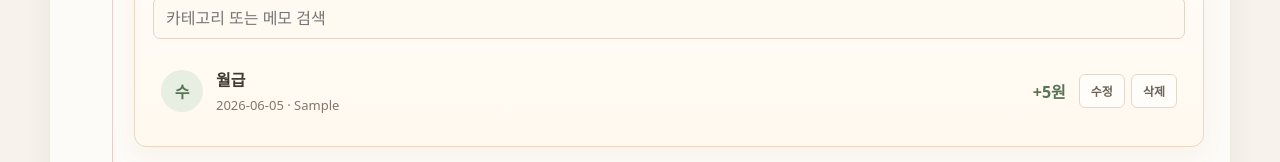
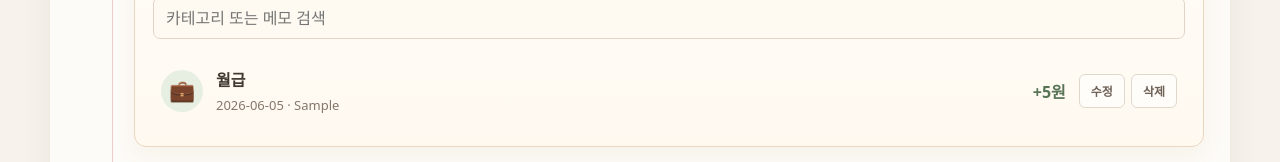
Before and after one commit to kimwaksoo/Cross, a React (Vite) app: page / in a window 1280 px wide. Both pictures are taken after typing "5", "Sample" into the empty fields and a click on the button "추가하기". Shown: the part 1202-1364 px from the top of the page. Built offline with nearby package versions, Linux system fonts and the light colour scheme.

Commit message:
update code

```diff
--- a/src/App.css
+++ b/src/App.css
@@ -447,6 +447,11 @@ select:focus {
   font-weight: 900;
 }
 
+.badgeIcon {
+  font-size: 21px;
+  line-height: 1;
+}
+
 .badge.income {
   color: #587456;
   background: #e7efe3;
--- a/src/App.tsx
+++ b/src/App.tsx
@@ -13,6 +13,7 @@ const STORAGE_KEY = "moneychecks-transactions";
 
 export default function App() {
 
+  // ★ AI 활용 부분 ★ 한국 시간 기준 날짜가 하루 밀리지 않도록 로컬 날짜 계산 방식을 참고함
   // 컴퓨터의 로컬 날짜 yyyy-mm-dd
   const getTodayDate = () => {
     const now = new Date();
@@ -61,6 +62,7 @@ export default function App() {
   // 카테고리/메모로 거래 내역 검색할 때 사용
   const [searchText, setSearchText] = useState("");
 
+  // ★ AI 활용 부분 ★ 거래 목록을 최신순/금액순으로 바꾸기 위한 정렬 상태 구조를 참고함
   // 거래 내역 정렬 방식
   const [sortType, setSortType] = useState<SortType>("latest");
 
--- a/src/components/ExpenseChart.tsx
+++ b/src/components/ExpenseChart.tsx
@@ -30,7 +30,10 @@ const COLORS = [
 ];
 
 export default function ExpenseChart({ data }: Props) {
+  // ★ AI 활용 부분 ★ 원형 차트와 막대 그래프를 전환하는 상태 관리 방식을 참고함
   const [chartType, setChartType] = useState<"pie" | "bar">("pie");
+
+  // ★ AI 활용 부분 ★ 막대 그래프에서 금액 기준 오름차순으로 보여주는 정렬 방식을 참고함
   const barData = [...data].sort((a, b) => a.value - b.value);
 
   return (
--- a/src/components/MonthlyReport.tsx
+++ b/src/components/MonthlyReport.tsx
@@ -16,6 +16,7 @@ export default function MonthlyReport({ transactions, selectedDate, selectedMont
   // 선택한 날짜의 지출 금액을 모두 더한 값
   const selectedDateExpenseTotal = selectedDateExpenses.reduce((sum, item) => sum + item.amount, 0);
 
+  // ★ AI 활용 부분 ★ 선택 날짜의 지출 금액을 점수 구간으로 나누는 계산 방식을 참고함
   // 선택한 날짜의 지출 금액에 따라 보여줄 소비 점수
   const selectedDateScore =
     selectedDateExpenseTotal === 0
@@ -41,6 +42,7 @@ export default function MonthlyReport({ transactions, selectedDate, selectedMont
     scoreMessage = "선택한 날짜의 지출이 과합니다. 그만 소비하셔야 됩니다."
   }
 
+  // ★ AI 활용 부분 ★ 월간 영수증에 표시할 카테고리별 지출 합계 계산 구조를 참고함
   // 카테고리별 지출 합계를 저장하는 객체
   const categoryTotals: Record<string, number> = {};
 
--- a/src/components/TransactionList.tsx
+++ b/src/components/TransactionList.tsx
@@ -13,6 +13,31 @@ type Props = {
   onSortTypeChange: (sortType: SortType) => void;
   onEdit: (item: Transaction) => void;
   onDelete: (id: number) => void;
+};
+
+// ★ AI 활용 부분 ★ 카테고리 이름에 맞는 아이콘을 매칭하는 객체 구조를 참고함
+const getCategoryIcon = (category: string, type: TransactionType) => {
+  const icons: Record<string, string> = {
+    월급: "💼",
+    부수입: "✨",
+    용돈: "🎁",
+    투자수익: "📈",
+    기타수입: "💰",
+    경조사: "💌",
+    교육: "📚",
+    교통: "🚗",
+    "문화/여가": "🎬",
+    "술/유흥": "🍻",
+    식사: "🍽️",
+    "여행/숙박": "🧳",
+    의료: "💊",
+    "주거/통신": "🏠",
+    "카페/간식": "☕",
+    저축: "💰",
+    기타: "🧾",
+  };
+
+  return icons[category] ?? (type === "income" ? "💵" : "🛒");
 };
 
 export default function TransactionList({
@@ -74,7 +99,9 @@ export default function TransactionList({
         ) : (
           transactions.map((item) => (
             <article className="transaction" key={item.id}>
-              <div className={`badge ${item.type}`}>{item.type === "income" ? "수" : "지"}</div>
+              <div className={`badge ${item.type}`} title={item.category}>
+                <span className="badgeIcon">{getCategoryIcon(item.category, item.type)}</span>
+              </div>
 
               <div>
                 <strong>{item.category}</strong>
--- a/src/utils.ts
+++ b/src/utils.ts
@@ -18,6 +18,7 @@ export const getTotalByType = (
     .reduce((sum, item) => sum + item.amount, 0);
 };
 
+// ★ AI 활용 부분 ★ 지출 내역을 카테고리별 합계로 묶어 차트 데이터로 바꾸는 구조를 참고함
 // 지출 내역 카테고리별로 묶어 차트 데이터로 변환
 export const getChartData = (transactions: Transaction[]) => {
   // 카테고리 이름 key, 금액 합계 value로 저장
@@ -36,6 +37,7 @@ export const getChartData = (transactions: Transaction[]) => {
   }));
 };
 
+// ★ AI 활용 부분 ★ 필터, 검색어, 정렬 조건을 한 번에 적용하는 목록 처리 흐름을 참고함
 // 필터 버튼, 검색어를 적용해서 실제 화면에 보여줄 거래 목록을 만드는 함수
 export const getVisibleTransactions = (
   transactions: Transaction[],
```
